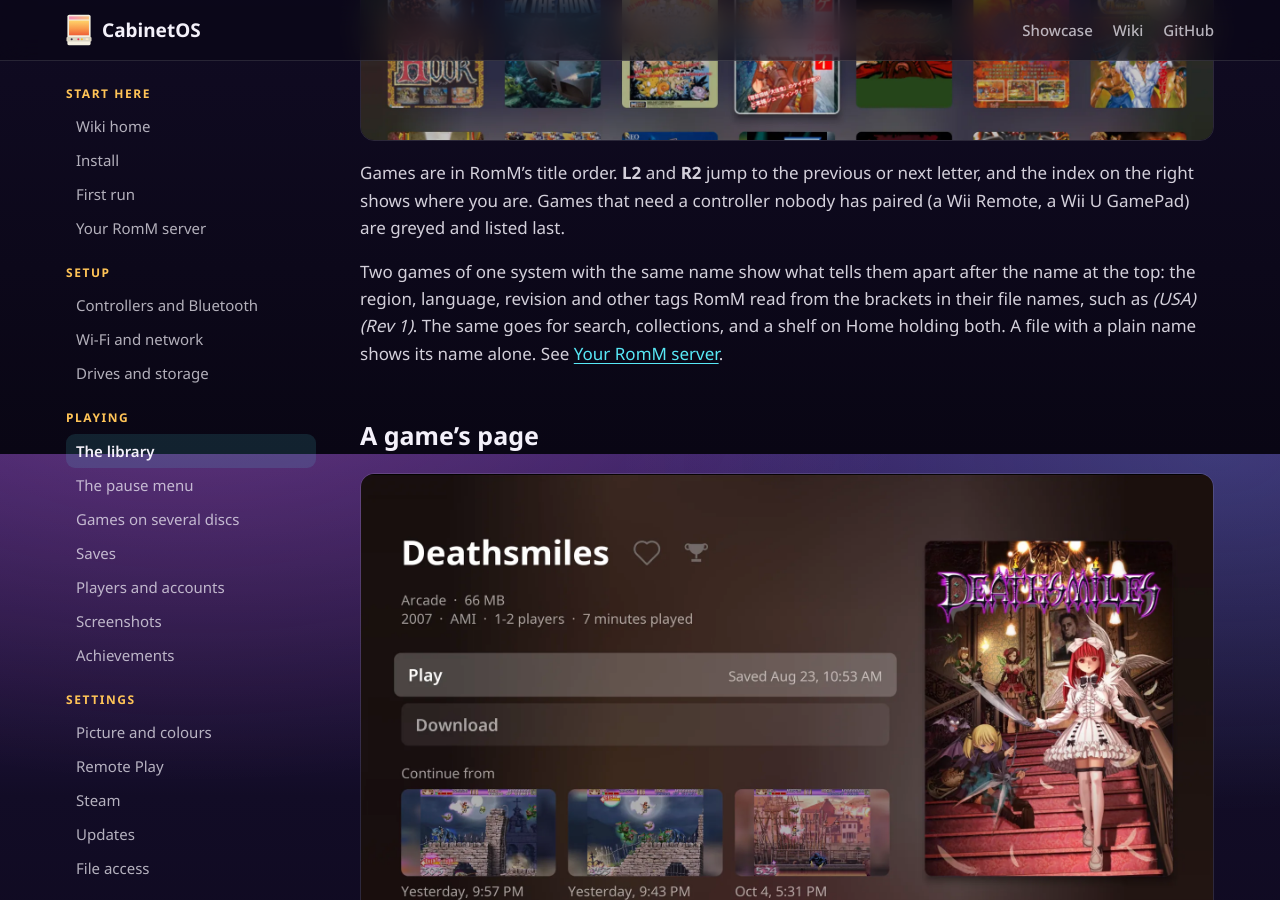
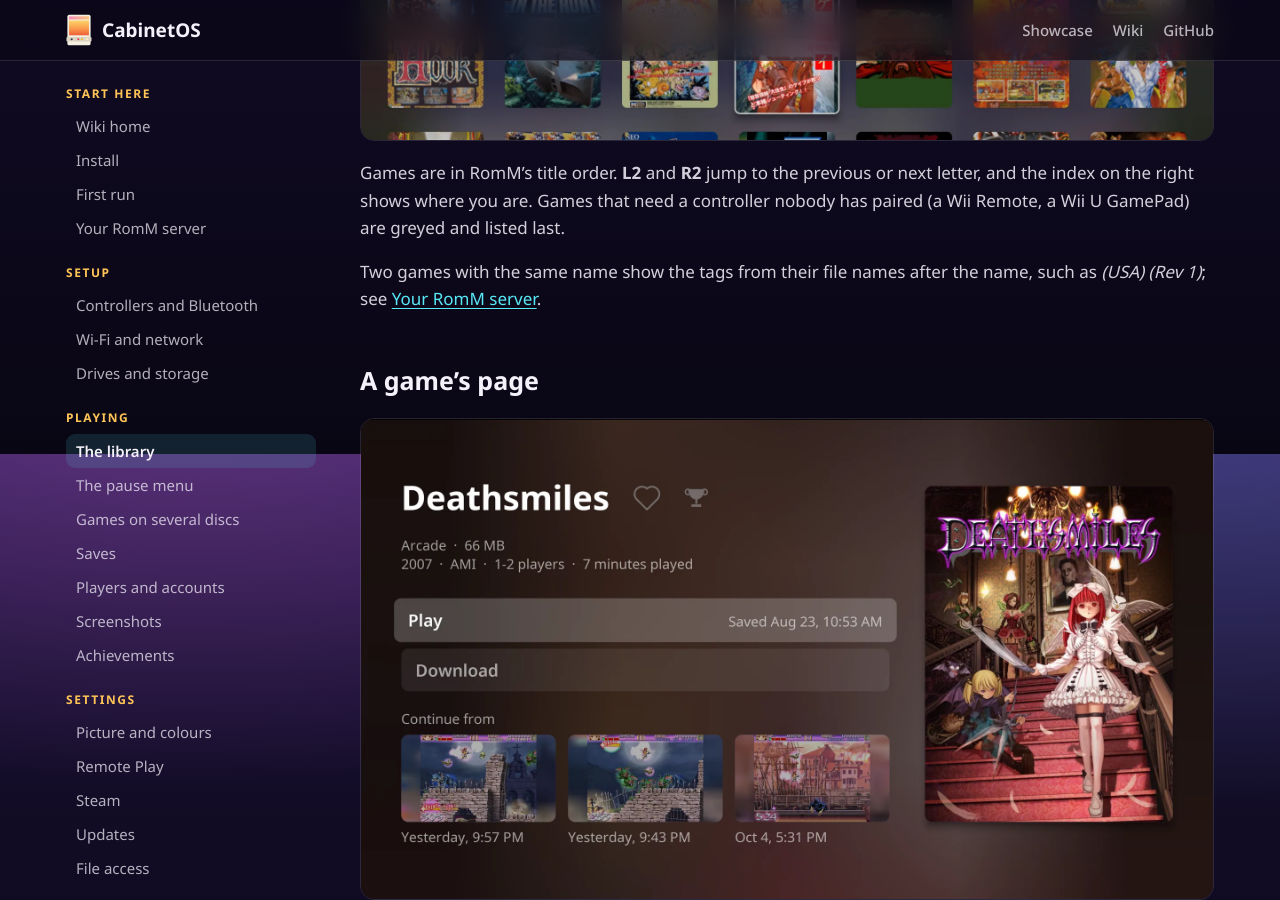
Before and after one commit to MMagTech/cabinetos, a Jekyll site: the page built from docs/wiki/library.md, in a window 1280 px wide and 900 px high, scrolled down 2246 px. Built offline with Jekyll 4.4.1, drawn with Linux system fonts in a browser that asks for light colours; our own code applies the rules of GitHub Pages for plain Markdown files.

Commit message:
Wiki: same-name games in one sentence on the Library page
Co-Authored-By: Claude Opus 5.5 <noreply@anthropic.com>

```diff
--- a/docs/wiki/library.md
+++ b/docs/wiki/library.md
@@ -41,11 +41,8 @@ next letter, and the index on the right shows where you are. Games that need a
 controller nobody has paired (a Wii Remote, a Wii U GamePad) are greyed and
 listed last.
 
-Two games of one system with the same name show what tells them apart after
-the name at the top: the region, language, revision and other tags RomM read
-from the brackets in their file names, such as *(USA) (Rev 1)*. The same goes
-for search, collections, and a shelf on Home holding both. A file with a plain
-name shows its name alone. See [Your RomM server](romm.md).
+Two games with the same name show the tags from their file names after the
+name, such as *(USA) (Rev 1)*; see [Your RomM server](romm.md).
 
 ## A game's page
 
```
